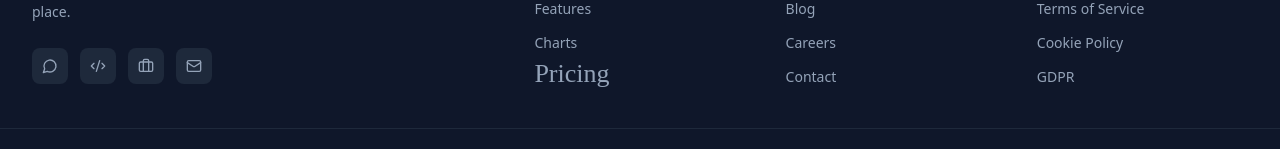
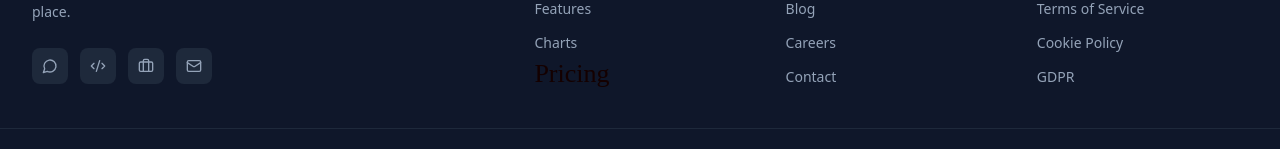
Before and after one commit to ranaasad01/atomic-design-a-saas-dashboard-with-analytics-c-6a4fa4e9, a Next.js app: page / in a window 1280 px wide. Shown: the part 7546-7695 px from the top of the page. Built offline with nearby package versions, Linux system fonts and the light colour scheme.

Commit message:
style: update link colors to #140000 across components
Update color values in Footer and Navbar components to use consistent dark color (#140000) for specific link elements. Changes applied to Pricing link in Footer and mobile CTA link in Navbar.

```diff
--- a/components/Footer.tsx
+++ b/components/Footer.tsx
@@ -99,7 +99,7 @@ export default function Footer() {
                       href={link.href}
                       className="text-sm text-slate-400 hover:text-white transition-colors focus:outline-none focus-visible:ring-2 focus-visible:ring-indigo-400 rounded"
                       {...(section.title === "Product" && link.label === "Overview" ? { style: { color: "#190101", fontFamily: "IBM Plex Sans", fontSize: "24px" } } : {})}
-                      {...(section.title === "Product" && link.label === "Pricing" ? { style: { fontFamily: "Playfair Display", fontSize: "26px" } } : {})}
+                      {...(section.title === "Product" && link.label === "Pricing" ? { style: { color: "#140000", fontFamily: "Playfair Display", fontSize: "26px" } } : {})}
                     >
                       {link.label}
                     </a>
--- a/components/Navbar.tsx
+++ b/components/Navbar.tsx
@@ -162,7 +162,7 @@ export default function Navbar() {
                   <a
                     href={navCTA.href}
                     onClick={() => setMobileOpen(false)}
-                    style={{ fontFamily: "JetBrains Mono", fontSize: "25px", color: "#0a0000" }}
+                    style={{ fontFamily: "JetBrains Mono", fontSize: "25px", color: "#140000" }}
                     className="block px-3 py-2.5 text-sm font-semibold text-white bg-gradient-to-r from-indigo-500 to-violet-600 rounded-lg text-center shadow"
                   >
                     {navCTA.label}
```
Also changed, not shown: 1 other file (tests, documents, lock files or other folders).
